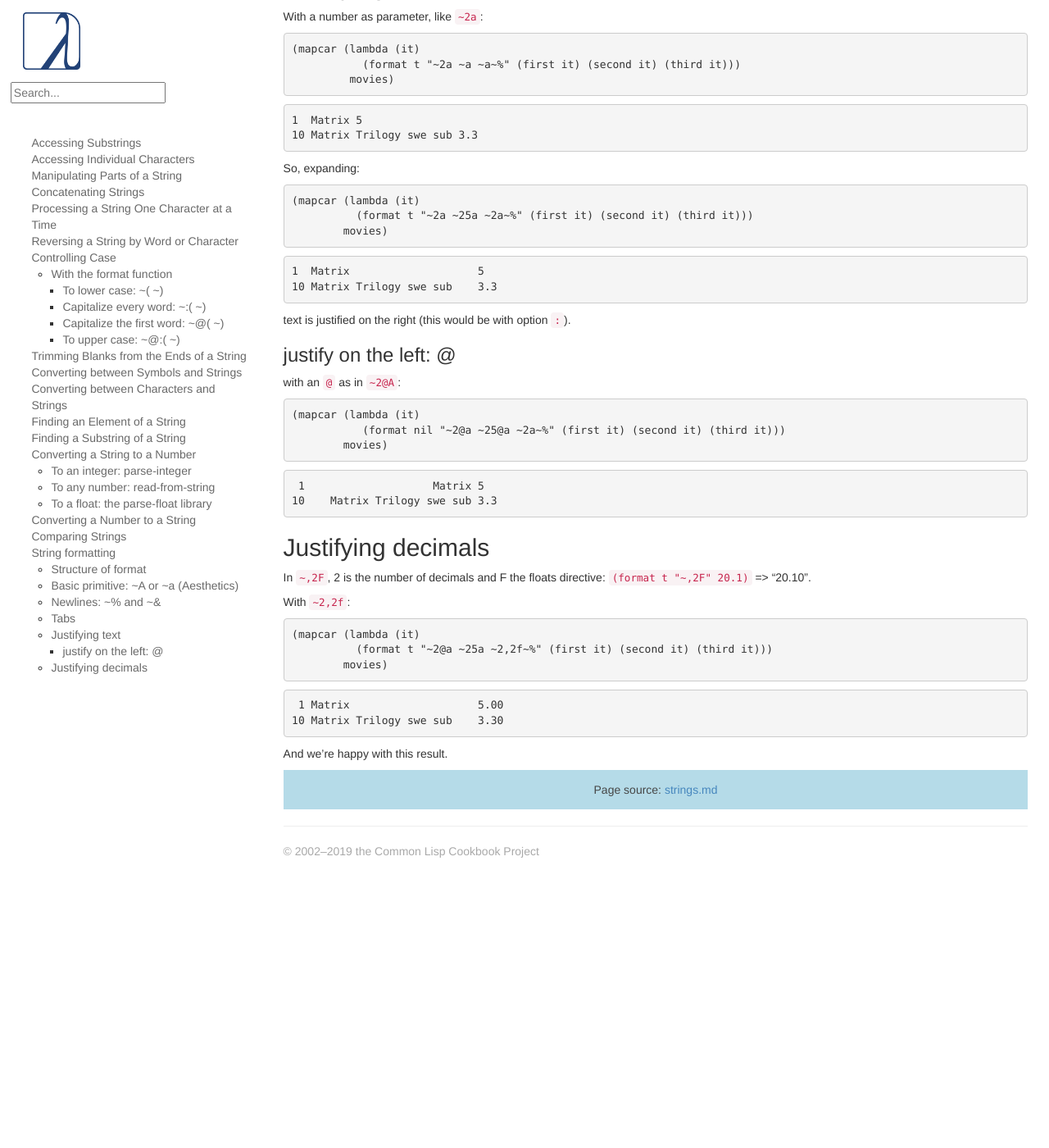
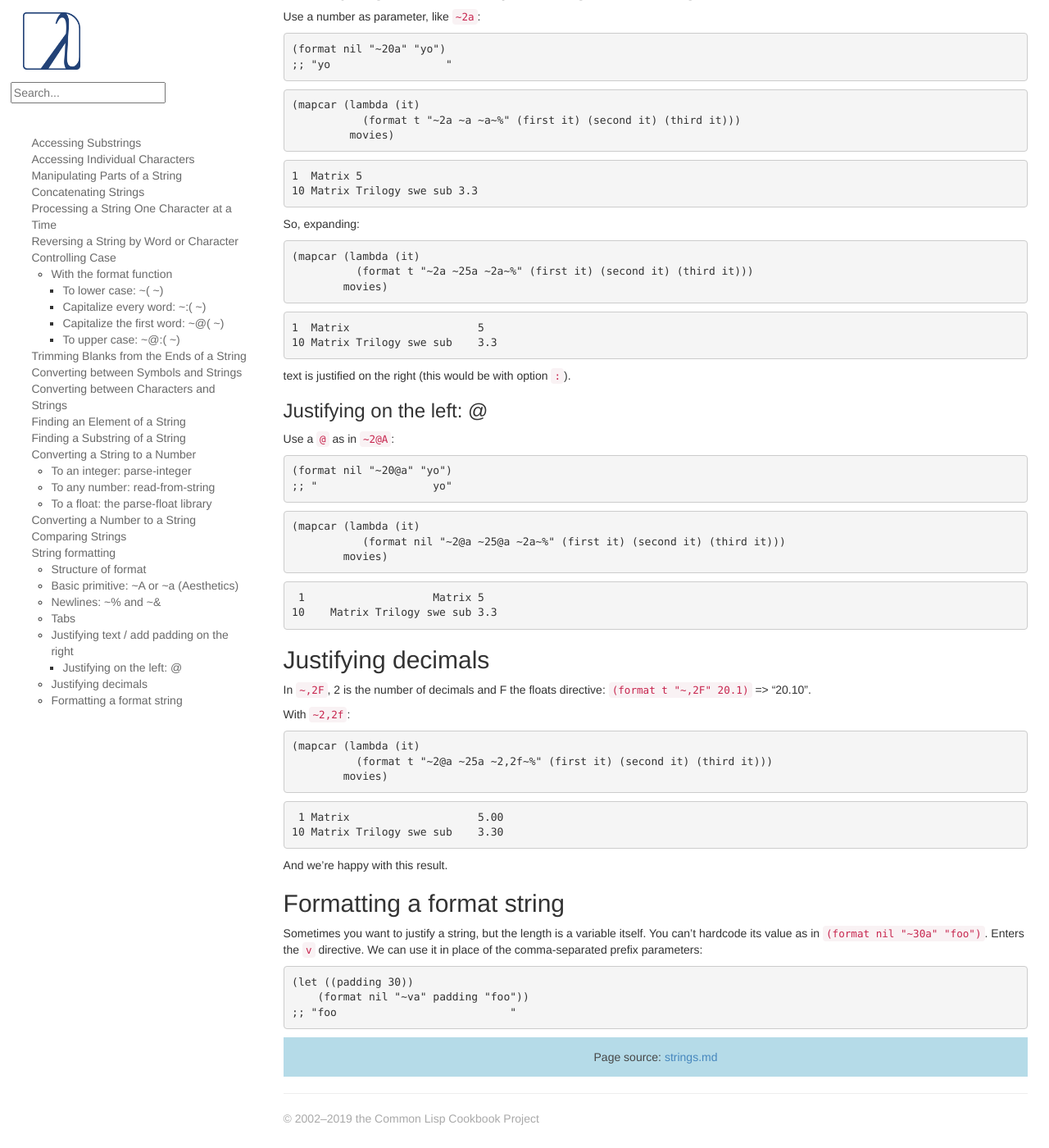
Before and after one commit to LispCookbook/cl-cookbook, a Jekyll site: the page built from strings.md, in a window 1280 px wide and 1400 px high, scrolled down 14328 px. Shown: the whole window at 82% size. Built offline with Jekyll 4.4.1, drawn with Linux system fonts in a browser that asks for light colours; before the commit the page ends 15402 px from its top, so only the background shows below that; some of the changed text lies outside the part shown.

Commit message:
format: simple padding example. The v directive (format the format string).

````diff
--- a/strings.md
+++ b/strings.md
@@ -888,9 +888,14 @@ with `~T`. Also `~10T` works.
 Also `i` for indentation.
 
 
-## Justifying text
+## Justifying text / add padding on the right
 
-With a number as parameter, like `~2a`:
+Use a number as parameter, like `~2a`:
+
+~~~lisp
+(format nil "~20a" "yo")
+;; "yo                  "
+~~~
 
 ~~~lisp
 (mapcar (lambda (it)
@@ -918,9 +923,14 @@ So, expanding:
 
 text is justified on the right (this would be with option `:`).
 
-### justify on the left: @
+### Justifying on the left: @
 
-with an `@` as in `~2@A`:
+Use a `@` as in `~2@A`:
+
+~~~lisp
+(format nil "~20@a" "yo")
+;; "                  yo"
+~~~
 
 ~~~lisp
 (mapcar (lambda (it)
@@ -952,3 +962,16 @@ With `~2,2f`:
 ```
 
 And we're happy with this result.
+
+## Formatting a format string
+
+Sometimes you want to justify a string, but the length is a variable
+itself. You can't hardcode its value as in `(format nil "~30a"
+"foo")`. Enters the `v` directive. We can use it in place of the
+comma-separated prefix parameters:
+
+~~~lisp
+(let ((padding 30))
+    (format nil "~va" padding "foo"))
+;; "foo                           "
+~~~
````
Also changed, not shown: other parts of strings.md (+1 -1 lines).
